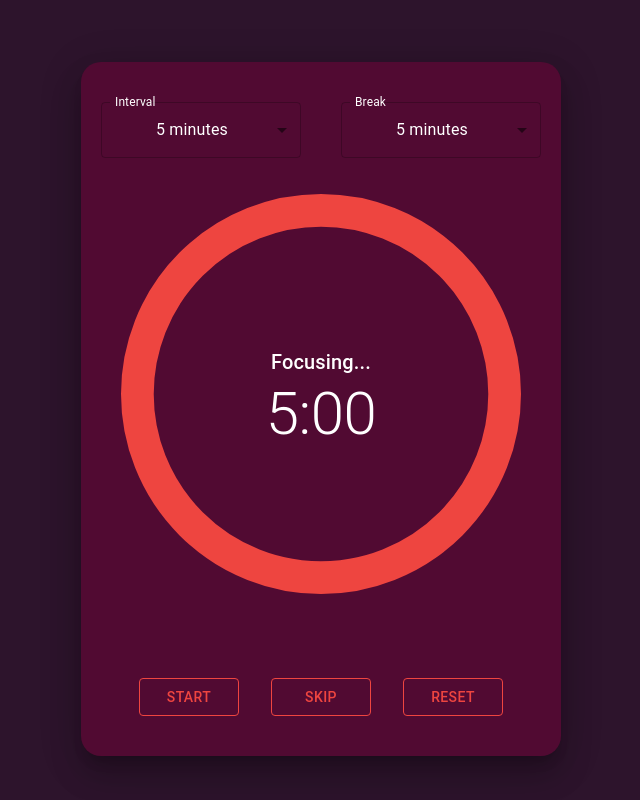
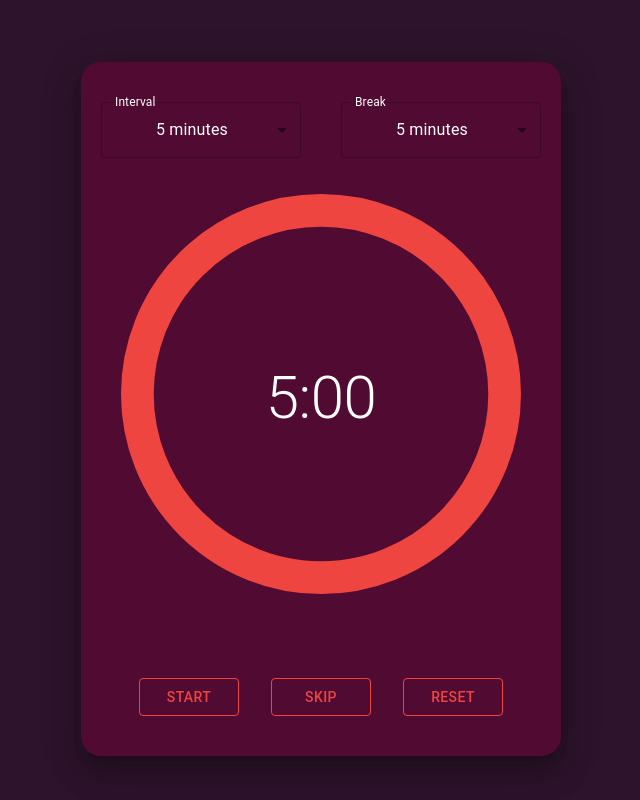
Before and after one commit to dabeedc/teamesse, a React (Create React App) app in the folder pomodoro/: page / in a window 1280 px wide. Shown: the part 967-1767 px from the top of the page, without its empty margins (319-959 px from the left). Built offline with nearby package versions, Linux system fonts and the light colour scheme.

Commit message:
Disable everything when session has started

```diff
--- a/pomodoro/src/clock/Clock.js
+++ b/pomodoro/src/clock/Clock.js
@@ -58,11 +58,13 @@ export const Clock = () => {
           title="Interval"
           initialTime={initialFocusTime}
           setInitialTime={setInitialFocusTime}
+          inSession={inSession}
         />
         <TimeSelect
           title="Break"
           initialTime={initialBreakTime}
           setInitialTime={setInitialBreakTime}
+          inSession={inSession}
         />
       </Box>
       <Box
@@ -101,7 +103,7 @@ export const Clock = () => {
             zIndex: 10,
           }}
         >
-          <Typography variant="h6">{mode}</Typography>
+          <Typography variant="h6">{inSession && mode}</Typography>
           <Typography variant="h2">{getTimeString(timeLeft)}</Typography>
         </Box>
       </Box>
--- a/pomodoro/src/clock/TimeSelect.js
+++ b/pomodoro/src/clock/TimeSelect.js
@@ -1,6 +1,11 @@
 import { Select, MenuItem, FormControl, InputLabel } from "@mui/material";
 
-export const TimeSelect = ({ title, initialTime, setInitialTime }) => (
+export const TimeSelect = ({
+  title,
+  initialTime,
+  setInitialTime,
+  inSession,
+}) => (
   <FormControl>
     <InputLabel sx={{ color: "white" }} id="interval-picker">
       {title}
@@ -10,6 +15,7 @@ export const TimeSelect = ({ title, initialTime, setInitialTime }) => (
       value={initialTime}
       label="Age"
       onChange={(e) => setInitialTime(e.target.value)}
+      disabled={inSession}
     >
       {Array.from({ length: 32 }, (_, i) => i + 1).map((interval) => {
         return (
```
